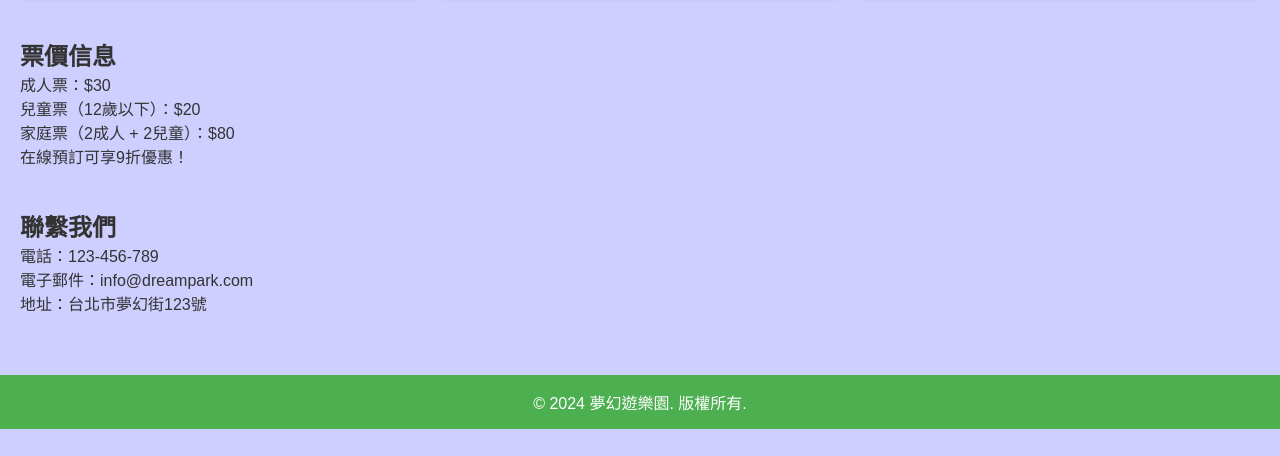
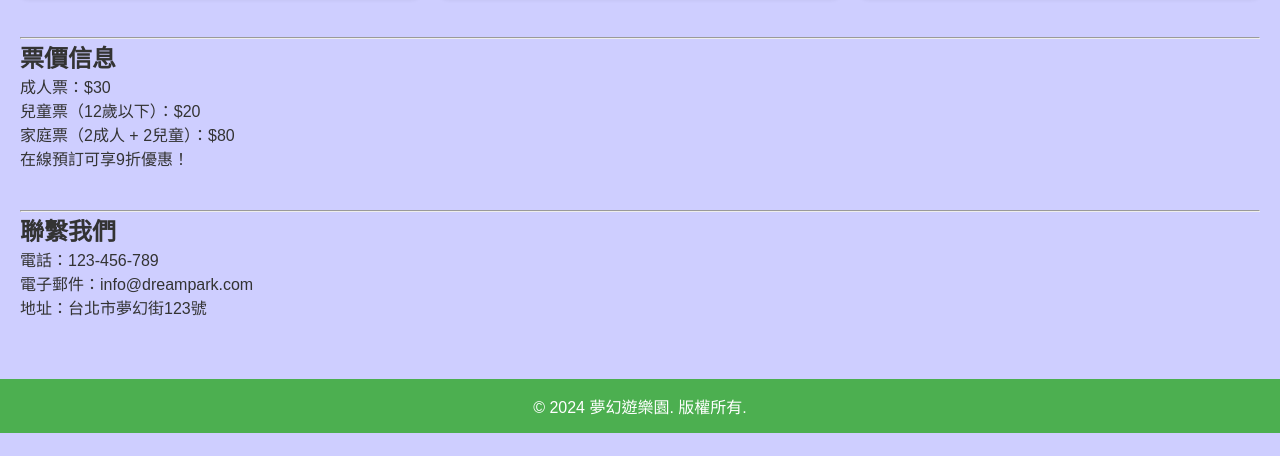
Before and after one commit to 412570120/412579120.github.io, a plain HTML site: page index.html in a window 1280 px wide. Shown: the part 344-800 px from the top of the page. Drawn offline with Linux system fonts and the light colour scheme.

Commit message:
Update index.html

```diff
--- a/index.html
+++ b/index.html
@@ -44,6 +44,7 @@
         </section>
 
         <section id="tickets" class="ticket-info">
+            <hr class="divider">
             <h2>票價信息</h2>
             <p>成人票：$30</p>
             <p>兒童票（12歲以下）：$20</p>
@@ -52,6 +53,7 @@
         </section>
 
         <section id="contact" class="contact-info">
+            <hr class="divider">
             <h2>聯繫我們</h2>
             <p>電話：123-456-789</p>
             <p>電子郵件：info@dreampark.com</p>
```
